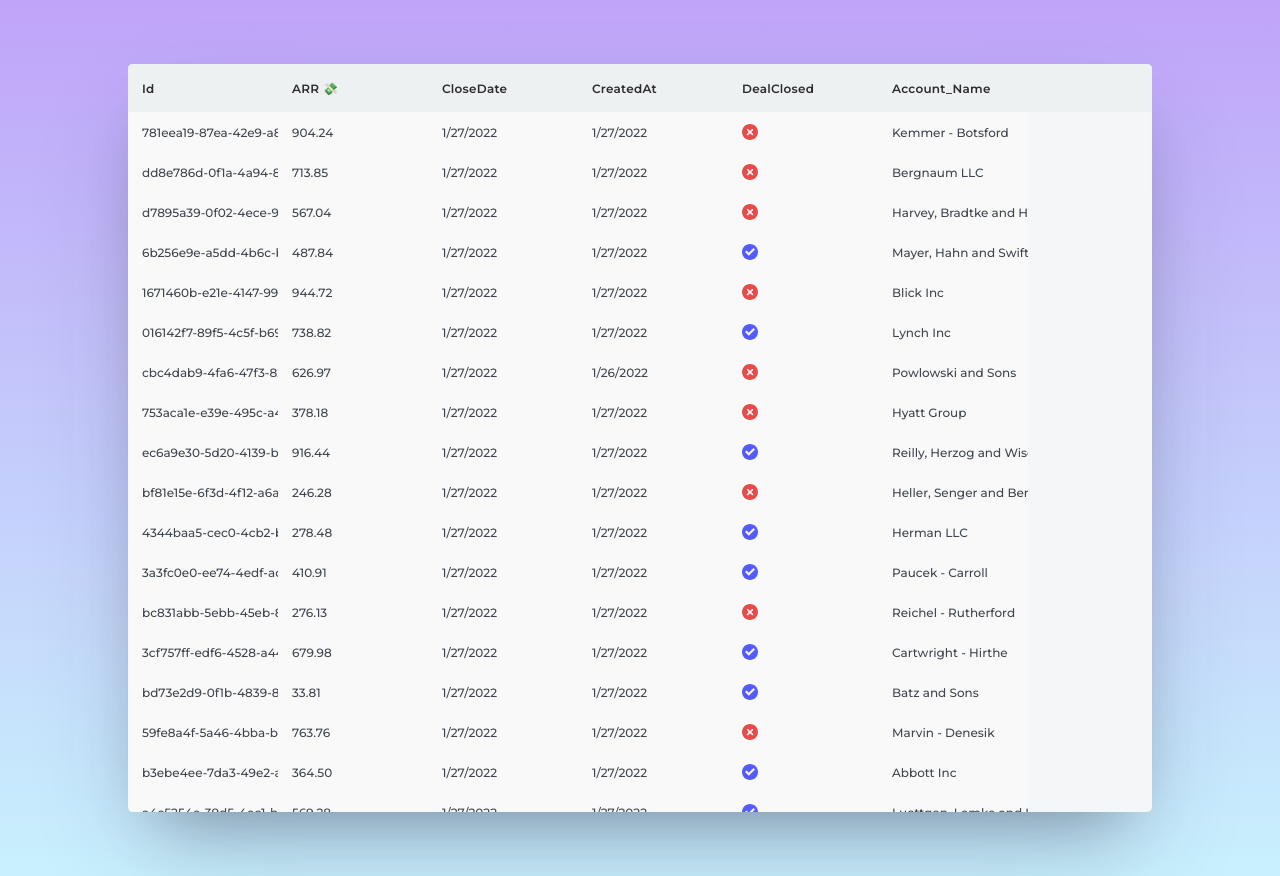
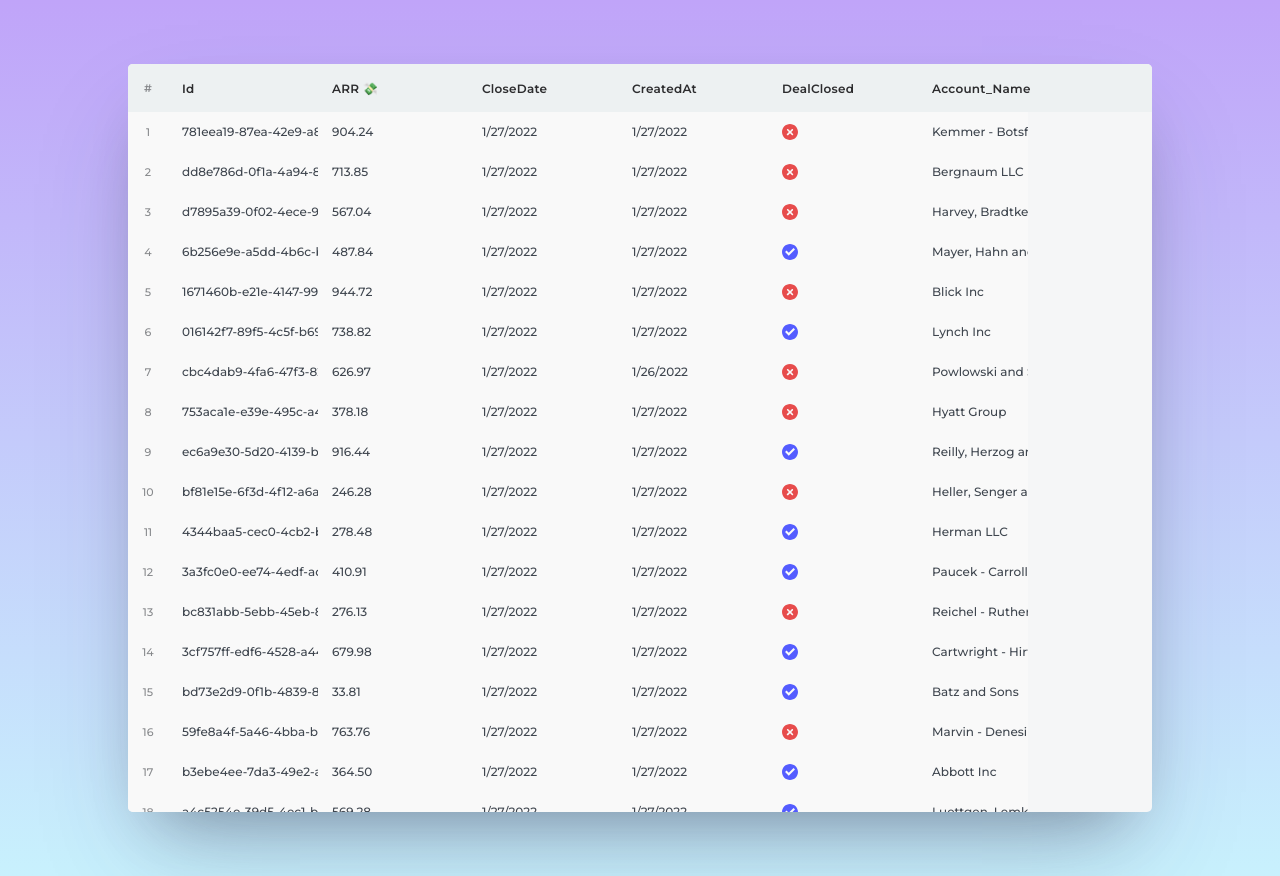
Before and after one commit to gnbaron/table-poc, a Next.js app: page / in a window 1280 px wide. Built offline with nearby package versions, Linux system fonts and the light colour scheme.

Commit message:
Add index cell

```diff
--- a/components/Table.js
+++ b/components/Table.js
@@ -69,6 +69,9 @@ export const Table = () => {
             animate={{ duration: 50, opacity: 1 }}
             exit={{ opacity: 0 }}
           >
+            <div className={clsx(styles.cell, styles.indexCell)}>
+              {index + 1}
+            </div>
             {row.cells.map((cell) => {
               return (
                 <motion.div {...cell.getCellProps()} className={styles.cell}>
@@ -101,6 +104,16 @@ export const Table = () => {
                   {...headerGroup.getHeaderGroupProps()}
                   {...provided.droppableProps}
                 >
+                  <div
+                    className={clsx(
+                      styles.cell,
+                      styles.headerCell,
+                      styles.indexCell,
+                      styles.headerIndexCell
+                    )}
+                  >
+                    #
+                  </div>
                   {headerGroup.headers.map((column, index) => (
                     <Draggable
                       key={column.id}
--- a/components/Table.module.css
+++ b/components/Table.module.css
@@ -15,6 +15,7 @@
 }
 
 .row {
+  align-items: center;
   border-bottom: 1px solid #edf1f2;
 }
 
@@ -42,6 +43,20 @@
   letter-spacing: 0.25px;
 }
 
+.indexCell {
+  align-items: center;
+  color: #87898c;
+  display: flex;
+  font-size: 11px;
+  flex: 40 0 auto;
+  justify-content: center;
+  width: 40px
+}
+
+div.headerIndexCell {
+  flex-grow: 0;
+}
+
 .draggingCell {
   background: #e1e5e6;
   border-radius: 5px;
```
